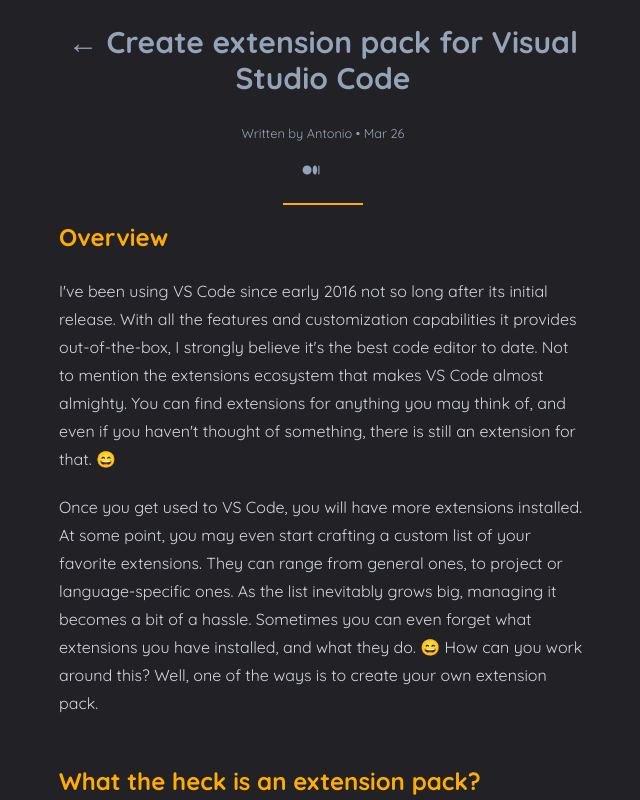
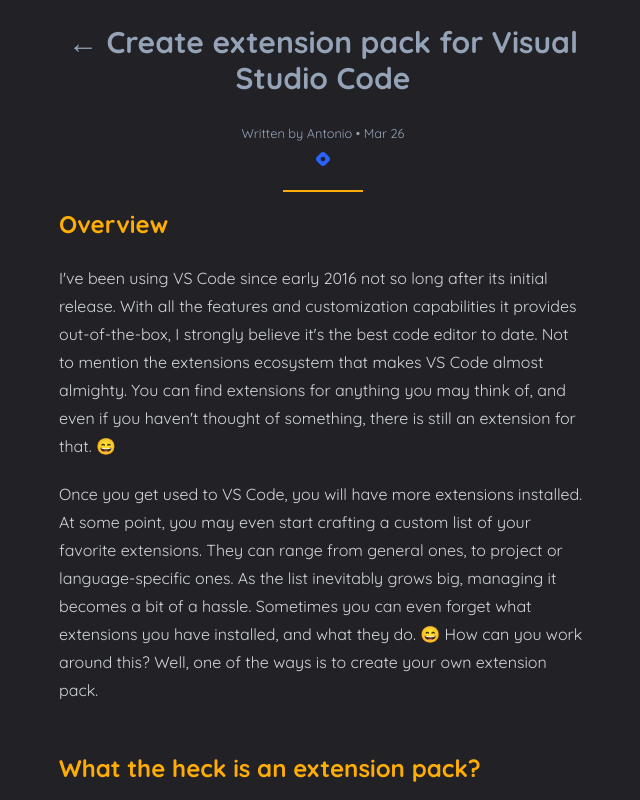
Before and after one commit to bandantonio/bandantonio.github.io, an Astro site: page /posts/create-vscode-extension-pack in a window 1280 px wide. Shown: the top 800 px of the page, without its empty margins (317-957 px from the left). Built offline with nearby package versions, Linux system fonts and the light colour scheme; Astro itself is replaced by a stand-in of ours; some icons are missing.

Commit message:
add hashnode. Remove medium and dev.to (#84)

```diff
--- a/src/layouts/BlogPostLayout.astro
+++ b/src/layouts/BlogPostLayout.astro
@@ -5,7 +5,7 @@ import { Icon } from "astro-icon";
 
 import BaseLayout from './BaseLayout.astro';
 import GoHomeArrow from '@components/GoHomeArrow.astro';
-import { medium, devto } from '@linksStorage';
+import { hashnode } from '@linksStorage';
 
 import { formatDate } from '@utils';
 
@@ -21,15 +21,10 @@ const postfolder = frontmatter.url!.split('/')[2];
 		<small class="text-slate-400"
 			>Written by Antonio • {formatDate(frontmatter.date)}</small
 		>
-		<small class="block space-x-2">
-		{ frontmatter.medium && (
-			<a href={`${medium.url}/${frontmatter.medium}`} target="_blank">
-				<Icon class="inline-block mx-auto my-2" name={medium.icon} size="18" />
-			</a>
-		)}
-		{ frontmatter.devto && (
-			<a href={`${devto.url}/${frontmatter.devto}`} target="_blank">
-				<Icon class="inline-block mx-auto my-2" name={devto.icon} size="18" />
+		<small class="block">
+		{ frontmatter.hashnode && (
+			<a href={`${hashnode.url}/${frontmatter.hashnode}`} target="_blank">
+				<Icon class="inline-block mx-auto my-2" name={hashnode.icon} size="14" />
 			</a>
 		)}
 		</small>
--- a/src/linksStorage.ts
+++ b/src/linksStorage.ts
@@ -9,15 +9,10 @@ export const linkedin = {
     url: `https://www.linkedin.com/in/${username}`,
     icon: 'ri:linkedin-box-fill'
 }
-export const medium = {
-    name: 'Medium',
-    url: `https://${username}.medium.com`,
-    icon: 'ph:medium-logo-fill'
-}
-export const devto = {
-    name: 'Dev.to',
-    url: `https://dev.to/${username}`,
-    icon: 'mdi:dev-to'
+export const hashnode = {
+    name: 'Hashnode',
+    url: `https://${username}.hashnode.dev`,
+    icon: 'logos:hashnode-icon'
 }
 
-export const platforms = [github, linkedin, medium, devto];
+export const platforms = [github, linkedin, hashnode];
--- a/src/pages/posts/create-vscode-extension-pack.mdx
+++ b/src/pages/posts/create-vscode-extension-pack.mdx
@@ -4,8 +4,7 @@ title: Create extension pack for Visual Studio Code
 date: 2023-03-26
 featured: true
 excerpt: "A complete guide to create and publish your own extension pack for Visual Studio Code."
-medium: create-extension-pack-for-vs-code-c6be1db473c2
-devto: create-extension-pack-for-vs-code-4k89
+hashnode: create-extension-pack-for-vs-code
 ---
 
 ## Overview
--- a/src/pages/posts/do-not-use-markdown-for-docs.md
+++ b/src/pages/posts/do-not-use-markdown-for-docs.md
@@ -5,7 +5,7 @@ date: 2018-04-24
 excerpt: Markdown is a poor writing tool that you should avoid using in your documentation.
 img: 'stop-using-markdown-title.png'
 featured: true
-medium: stop-using-markdown-for-documentation-5bda05ad17e3
+hashnode: stop-using-markdown-for-documentation
 ---
 
 ## Introduction
--- a/src/types.ts
+++ b/src/types.ts
@@ -4,6 +4,5 @@ export interface BlogPostFrontmatter {
     img?: string,
     excerpt: string,
     featured?: boolean,
-    medium?: string,
-    devto?: string,
+    hashnode?: string
 }
```
